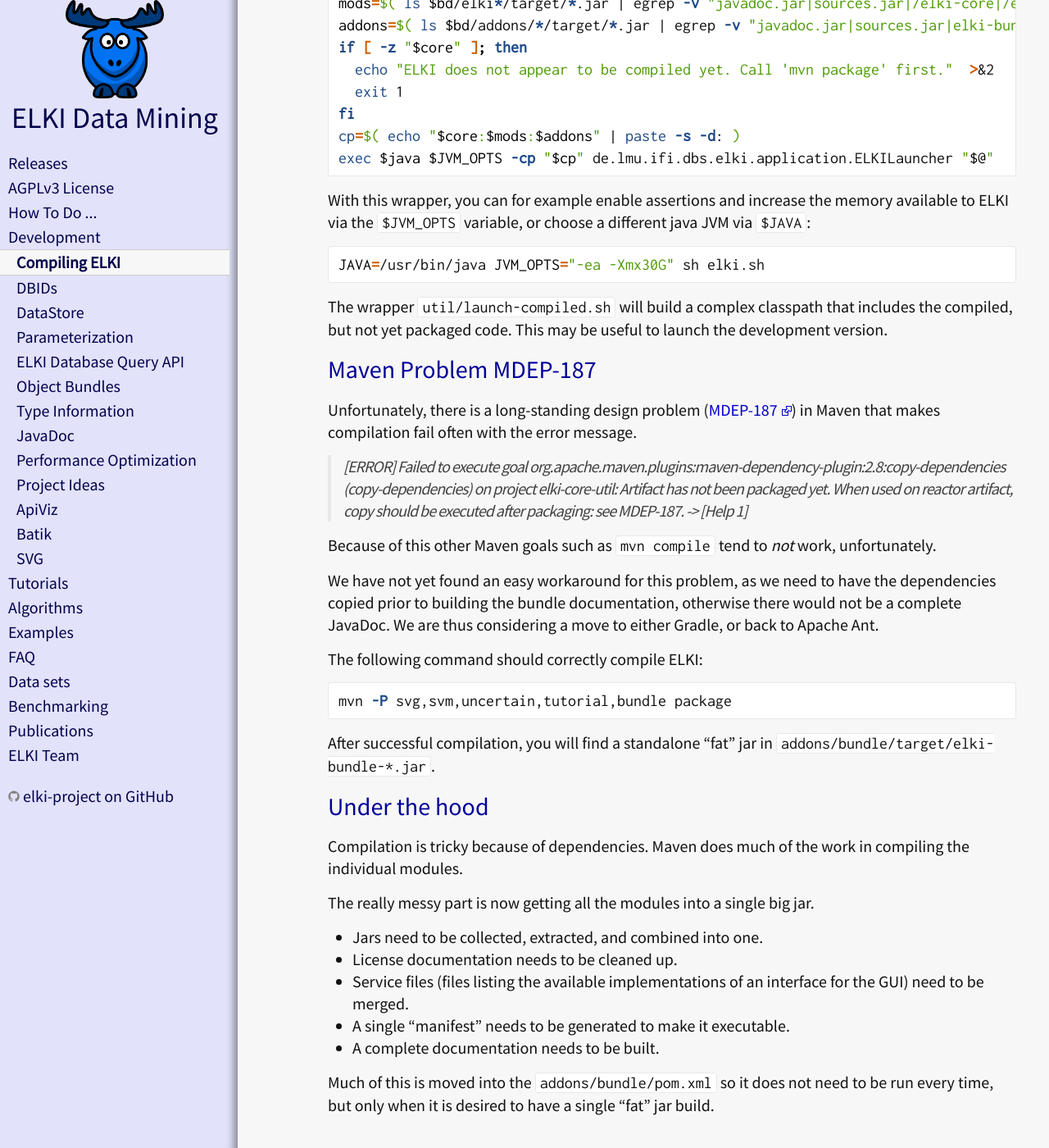
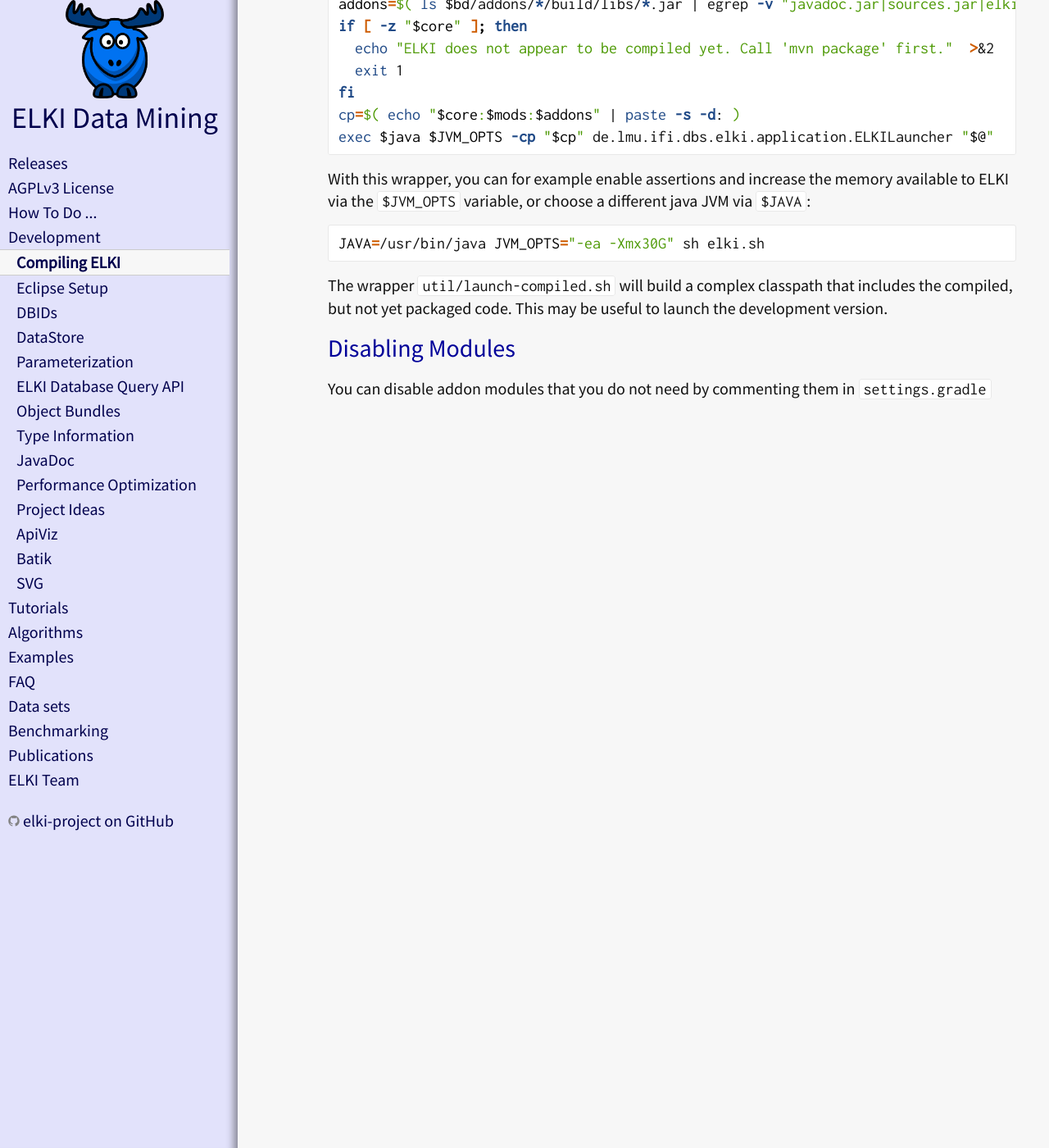
Before and after one commit to elki-project/elki-project.github.io, a Jekyll site: the page built from dev/compiling.md, in a window 1280 px wide and 1400 px high, scrolled down 1146 px. Shown: the whole window at 82% size. Built offline with Jekyll 4.4.1, drawn with Linux system fonts in a browser that asks for light colours; some of the changed text lies outside the part shown.

Commit message:
Gradle documentation

```diff
--- a/dev/compiling.md
+++ b/dev/compiling.md
@@ -8,27 +8,27 @@
 Compiling ELKI
 ==============
 
-ELKI is compiled using Apache Maven:
+ELKI is compiled using Gradle (note that many IDEs will work with Gradle builds just fine):
 
-On Linux (and supposedly other Unix-like systems):
+On Linux (and supposedly other Unix-like systems, Windows users can use `gradlew.bat`):
 {% highlight shell %}
 # Compile everything into individual jars:
-mvn package
+./gradlew jar
 # Launch
-sh util/launch-packaged.sh
+sh util/launch-compiled.sh
 {% endhighlight %}
 
-To build a single-jar ELKI package, you also need to install Python (2.6+ or 3.x should be fine), then run
+To build a single-jar ELKI package, run
 
 {% highlight shell %}
 # Build a package. Same as sh util/compile.sh
-mvn -P svg,svm,uncertain,tutorial,bundle package
+./gradlew shadowJar
 # Launch single-jar:
 java -jar elki-bundle-*-SNAPSHOT.jar
 {% endhighlight %}
 
 The resulting standalone package is output to the main folder.
-Alternatively, the folder `addons/bundle/target/dependency/` will contain all individual `.jar` files required for ELKI.
+Alternatively, the folder `addons/bundle/build/libs/lib` will contain all individual `.jar` files required for ELKI.
 
 Classpath
 ---------
@@ -46,9 +46,9 @@
 #!/bin/sh
 bd=$( dirname $( dirname $0 ) )
 java=$( test -z "$JAVA" && echo java || echo $JAVA  )
-core=$( ls $bd/elki/target/*.jar $bd/elki-core*/target/*.jar | egrep -v "javadoc.jar|sources.jar" )
-mods=$( ls $bd/elki*/target/*.jar | egrep -v "javadoc.jar|sources.jar|/elki-core|/elki/|/elki-docutil" )
-addons=$( ls $bd/addons/*/target/*.jar | egrep -v "javadoc.jar|sources.jar|elki-bundle" )
+core=$( ls $bd/elki/build/libs/*.jar $bd/elki-core*/build/libs/*.jar | egrep -v "javadoc.jar|sources.jar" )
+mods=$( ls $bd/elki*/build/libs/*.jar | egrep -v "javadoc.jar|sources.jar|/elki-core|/elki/|/elki-docutil" )
+addons=$( ls $bd/addons/*/build/libs/*.jar | egrep -v "javadoc.jar|sources.jar|elki-bundle" )
 if [ -z "$core" ]; then
   echo "ELKI does not appear to be compiled yet. Call 'mvn package' first."  >&2
   exit 1
@@ -64,36 +64,8 @@
 
 The wrapper `util/launch-compiled.sh` will build a complex classpath that includes the compiled, but not yet packaged code. This may be useful to launch the development version.
 
-Maven Problem MDEP-187
-----------------------
 
-Unfortunately, there is a long-standing design problem ([MDEP-187](https://issues.apache.org/jira/browse/MDEP-187)) in Maven that makes compilation fail often with the error message.
+Disabling Modules
+-----------------
 
-> [ERROR] Failed to execute goal org.apache.maven.plugins:maven-dependency-plugin:2.8:copy-dependencies (copy-dependencies) on project elki-core-util: Artifact has not been packaged yet. When used on reactor artifact, copy should be executed after packaging: see MDEP-187. -> [Help 1]
-
-Because of this other Maven goals such as `mvn compile` tend to *not* work, unfortunately.
-
-We have not yet found an easy workaround for this problem, as we need to have the dependencies copied prior to building the bundle documentation, otherwise there would not be a complete JavaDoc. We are thus considering a move to either Gradle, or back to Apache Ant.
-
-The following command should correctly compile ELKI:
-
-{% highlight shell %}
-mvn -P svg,svm,uncertain,tutorial,bundle package
-{% endhighlight %}
-
-After successful compilation, you will find a standalone "fat" jar in `addons/bundle/target/elki-bundle-*.jar`.
-
-Under the hood
---------------
-
-Compilation is tricky because of dependencies. Maven does much of the work in compiling the individual modules.
-
-The really messy part is now getting all the modules into a single big jar.
-
-- Jars need to be collected, extracted, and combined into one.
-- License documentation needs to be cleaned up.
-- Service files (files listing the available implementations of an interface for the GUI) need to be merged.
-- A single "manifest" needs to be generated to make it executable.
-- A complete documentation needs to be built.
-
-Much of this is moved into the `addons/bundle/pom.xml` so it does not need to be run every time, but only when it is desired to have a single "fat" jar build.
+You can disable addon modules that you do not need by commenting them in `settings.gradle`
```
Also changed, not shown: dev/eclipse.md (added, +43 -0 lines), dev/maven.md (added, +102 -0 lines), dev/eclipse-config-git1.png (added), dev/eclipse-config-git2.png (added), dev/eclipse-config-gradle1.png (added), dev/eclipse-config-gradle2.png (added), dev/eclipse-config-minigui.png (added).
